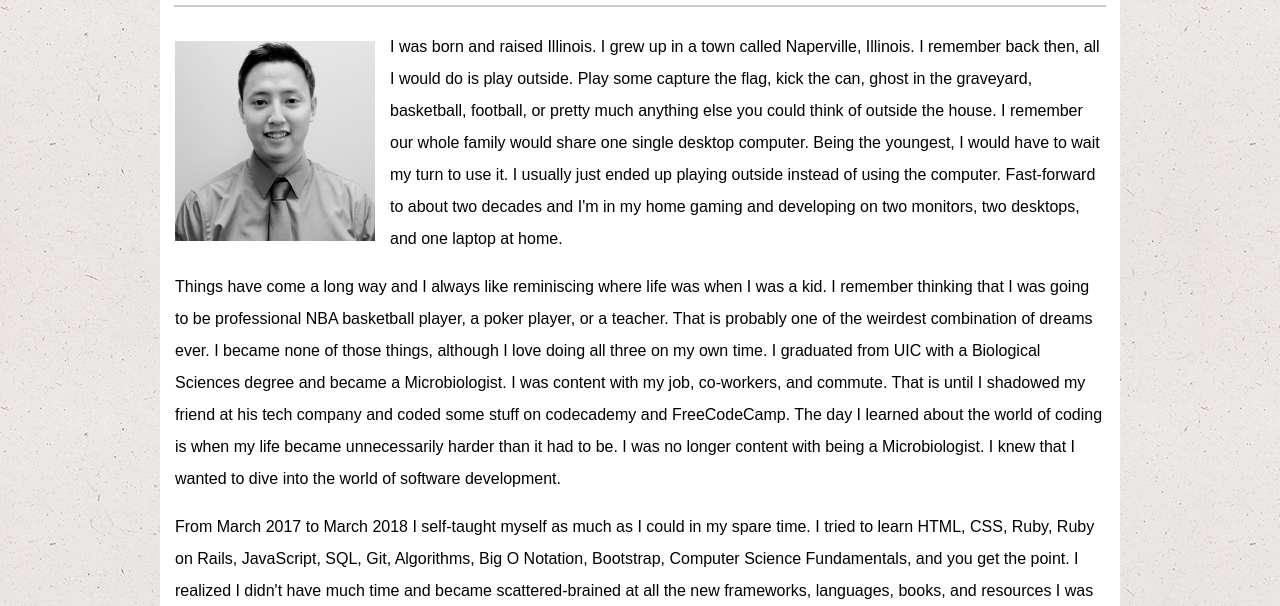
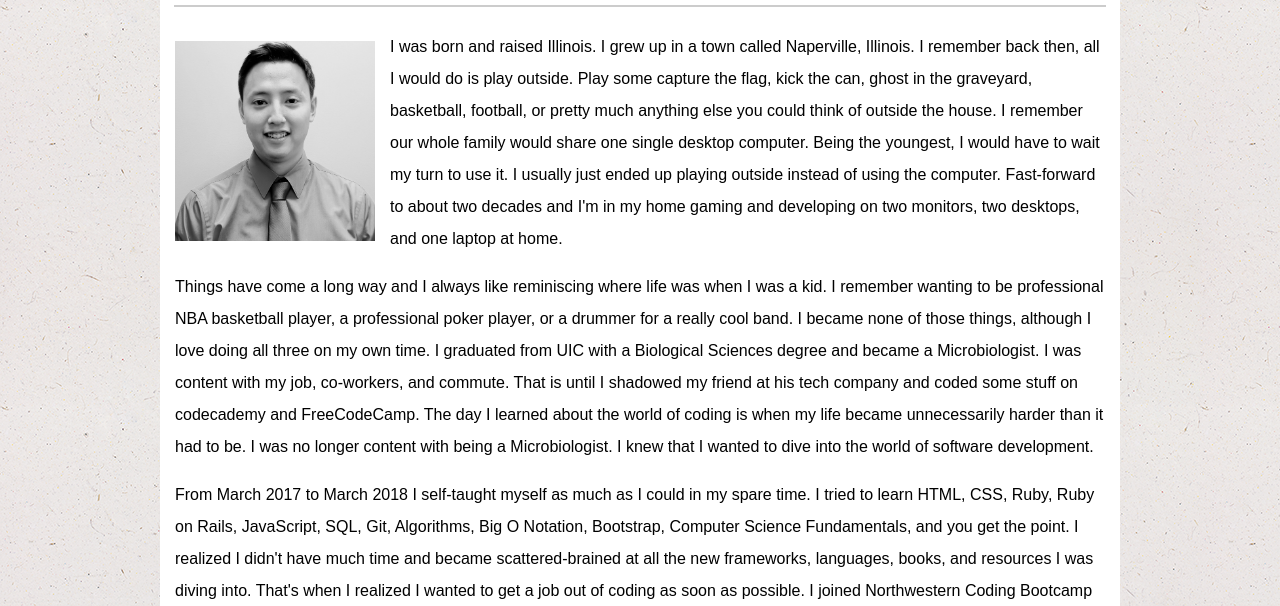
Before and after one commit to Askim1019/Basic-profile, a plain HTML site: page index.html in a window 1280 px wide. Shown: the part 194-800 px from the top of the page. Drawn offline with Linux system fonts and the light colour scheme.

Commit message:
modify paragraph content in index.html

```diff
--- a/index.html
+++ b/index.html
@@ -45,8 +45,8 @@
         <br>
 
         <p>Things have come a long way and I always like reminiscing where life was when I was a kid. I remember
-        thinking that I was going to be professional NBA basketball player, a poker player, or a teacher. That is probably one
-        of the weirdest combination of dreams ever. I became none of those things, although I love doing all three on my own time.
+        wanting to be professional NBA basketball player, a professional poker player, or a drummer for a really cool band.
+        I became none of those things, although I love doing all three on my own time.
         I graduated from UIC with a Biological Sciences degree and became a Microbiologist. I was content with my job,
         co-workers, and commute. That is until I shadowed my friend at his tech company and coded some
         stuff on codecademy and FreeCodeCamp. The day I learned about the world of coding is when my life became unnecessarily harder than it had to be.
```
